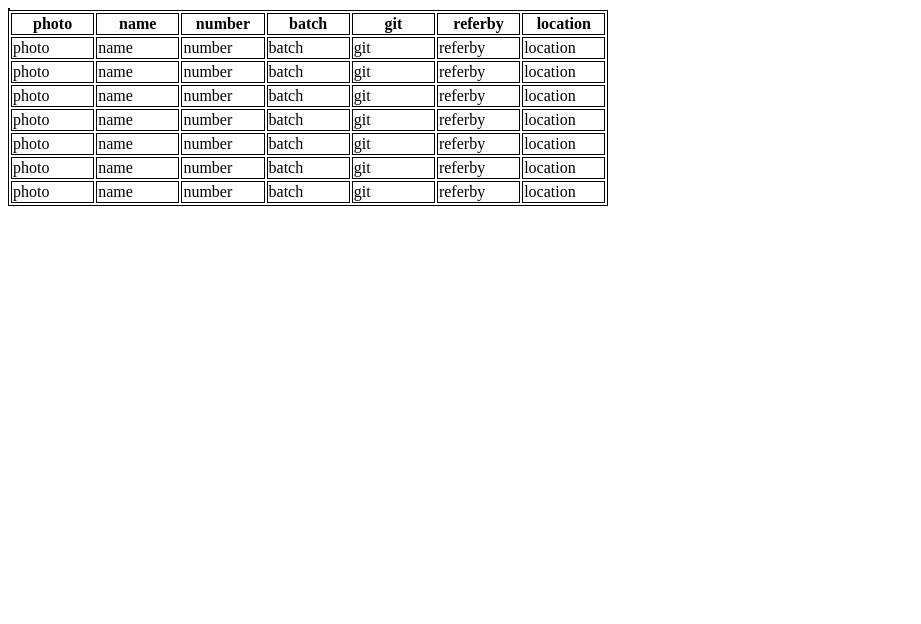
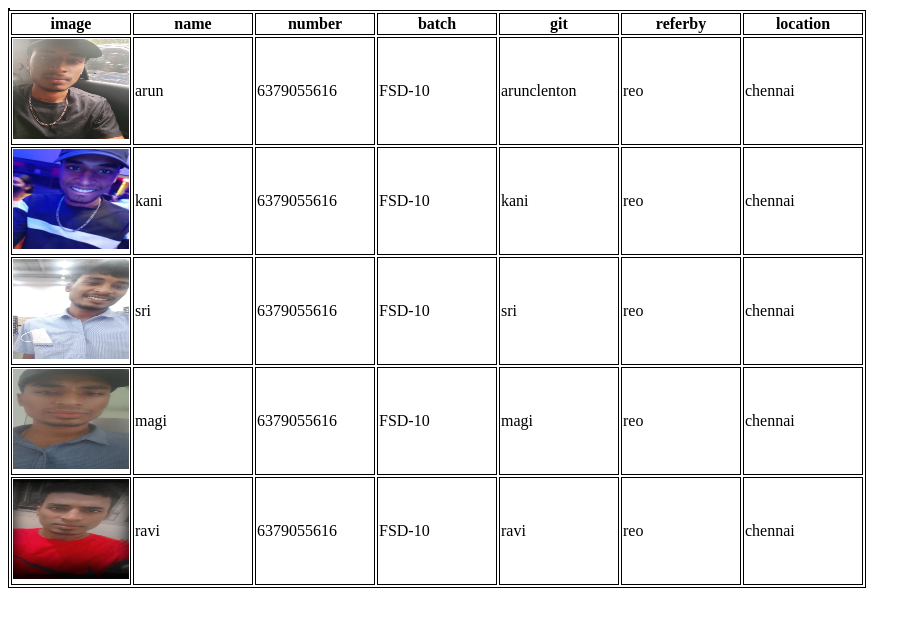
Before and after one commit to arunclenton/table-js, a plain HTML site: page index.html in a window 1280 px wide. Shown: the whole page, without its empty margins (0-921 px from the left). Drawn offline with Linux system fonts and the light colour scheme.

Commit message:
create new data

```diff
--- a/index.html
+++ b/index.html
@@ -13,6 +13,10 @@
             border: 1px solid;
             width: 10%;
         }
+        .image{
+            width: 100%;
+            height: 100px;
+        }
     </style>
 </head>
 <body class="body">
--- a/obj.js
+++ b/obj.js
@@ -1,5 +1,6 @@
 var arr1=[
     {
+        img :'css/image/1658042314869.jpg',
         name :'arun',
         number :6379055616,
         batch :'FSD-10',
@@ -8,6 +9,7 @@ var arr1=[
         location :'chennai'
     },
     {
+        img:'css/image/IMG-20220607-WA0002.jpg',
         name :'kani',
         number :6379055616,
         batch :'FSD-10',
@@ -16,6 +18,7 @@ var arr1=[
         location :'chennai'
     },
     {
+        img :'css/image/IMG-20220613-WA0003.jpg',
         name :'sri',
         number :6379055616,
         batch :'FSD-10',
@@ -24,6 +27,7 @@ var arr1=[
         location :'chennai'
     },
     {
+        img :'css/image/Snapchat-82447130.jpg',
         name :'magi',
         number :6379055616,
         batch :'FSD-10',
@@ -32,6 +36,7 @@ var arr1=[
         location :'chennai'
     },
     {
+        img :'css/image/Snapchat-1492123380.jpg',
         name :'ravi',
         number :6379055616,
         batch :'FSD-10',
@@ -40,33 +45,23 @@ var arr1=[
         location :'chennai'
     }
 ]
-// var body = document.querySelector('.body');
-// var table = document.querySelector('.arun');
-// var th=document.createElement('th');
-// var td =document.createElement('td');
-// // var tablehed =[]
-// console.log(tablehed);
-//  table.append(th)
-//  th.innerHTML = tablehed;
-//  console.log(table);
-//  table.append(td)
-//  console.log(td);
-// // th.append(tablehed)
-// // body.appendChild(table)
+
 var table = document.createElement('table');
 var tr = document.createElement('tr');
-var array = ['photo','name','number','batch','git','referby','location'];
+var array = ['image','name','number','batch','git','referby','location'];
 
-for (var j = 0; j < array.length; j++) {
-  var th = document.createElement('th'); //column
-  var text = document.createTextNode(array[j]); //cell
+for (var i = 0; i < array.length; i++) {
+  var th = document.createElement('th');
+  var text = document.createTextNode(array[i]);
   th.appendChild(text);
   tr.appendChild(th);
 }
 table.appendChild(tr);
-// table.setAttribute('array')
-for (var i = 0; i < array.length; i++) {
+console.log(table)
+
+    arr1.forEach((arun)=>{
   var tr = document.createElement('tr');
+
 
 
   var td1 = document.createElement('td');
@@ -77,13 +72,17 @@ for (var i = 0; i < array.length; i++) {
   var td6 = document.createElement('td');
   var td7 = document.createElement('td');
 
-  var text1 = document.createTextNode('photo');
-  var text2 = document.createTextNode('name');
-  var text3 = document.createTextNode('number');
-  var text4 = document.createTextNode('batch');
-  var text5 = document.createTextNode('git');
-  var text6 = document.createTextNode('referby');
-  var text7 = document.createTextNode('location');
+  var text1 = document.createElement('img');
+  text1.src=arun.img;
+  td1.appendChild(text1);
+
+  text1.setAttribute('class','image' );
+  var text2 = document.createTextNode(arun.name);
+  var text3 = document.createTextNode(arun.number);
+  var text4 = document.createTextNode(arun.batch);
+  var text5 = document.createTextNode(arun.git);
+  var text6 = document.createTextNode(arun.referby);
+  var text7 = document.createTextNode(arun.location);
 
   td1.appendChild(text1);
   td2.appendChild(text2);
@@ -102,6 +101,5 @@ for (var i = 0; i < array.length; i++) {
   tr.appendChild(td7);
 
   table.appendChild(tr);
-}
+})
 document.body.appendChild(table);
-array.forEach(array)
```
Also changed, not shown: css/image/1658042314869.jpg (added), css/image/IMG-20220607-WA0002.jpg (added), css/image/IMG-20220613-WA0003.jpg (added), css/image/Snapchat-1492123380.jpg (added), css/image/Snapchat-82447130.jpg (added).
